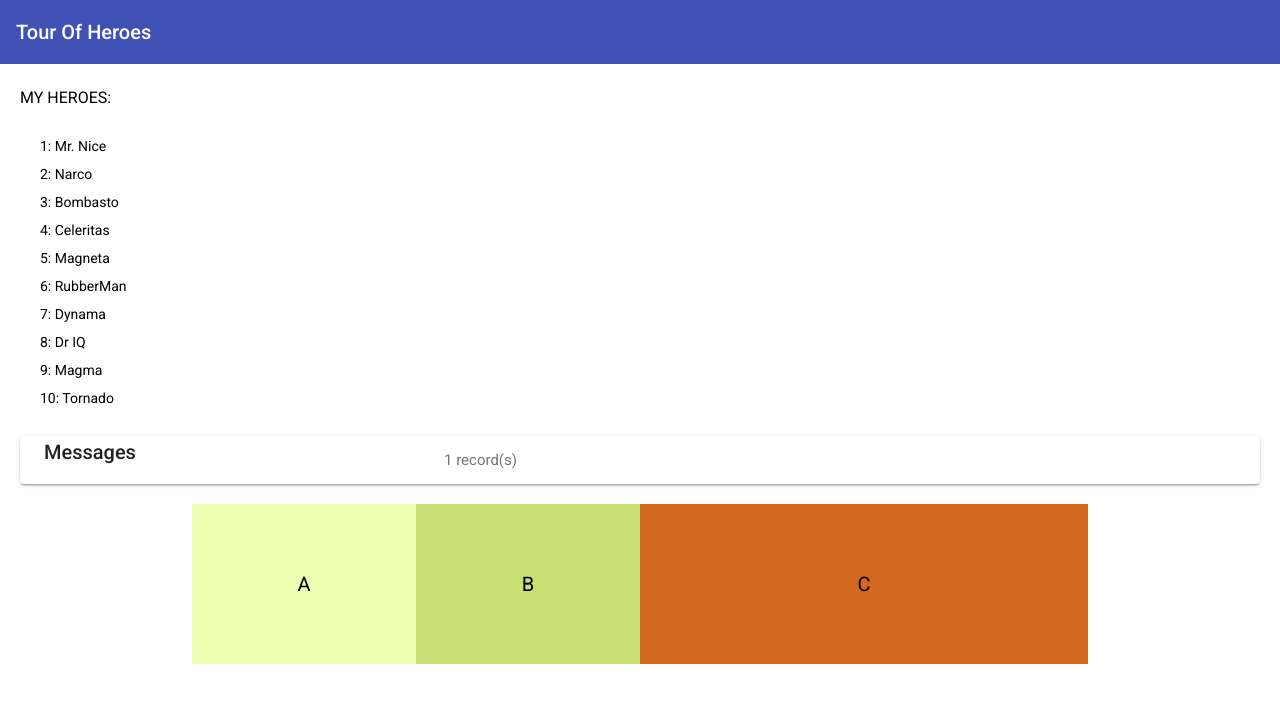
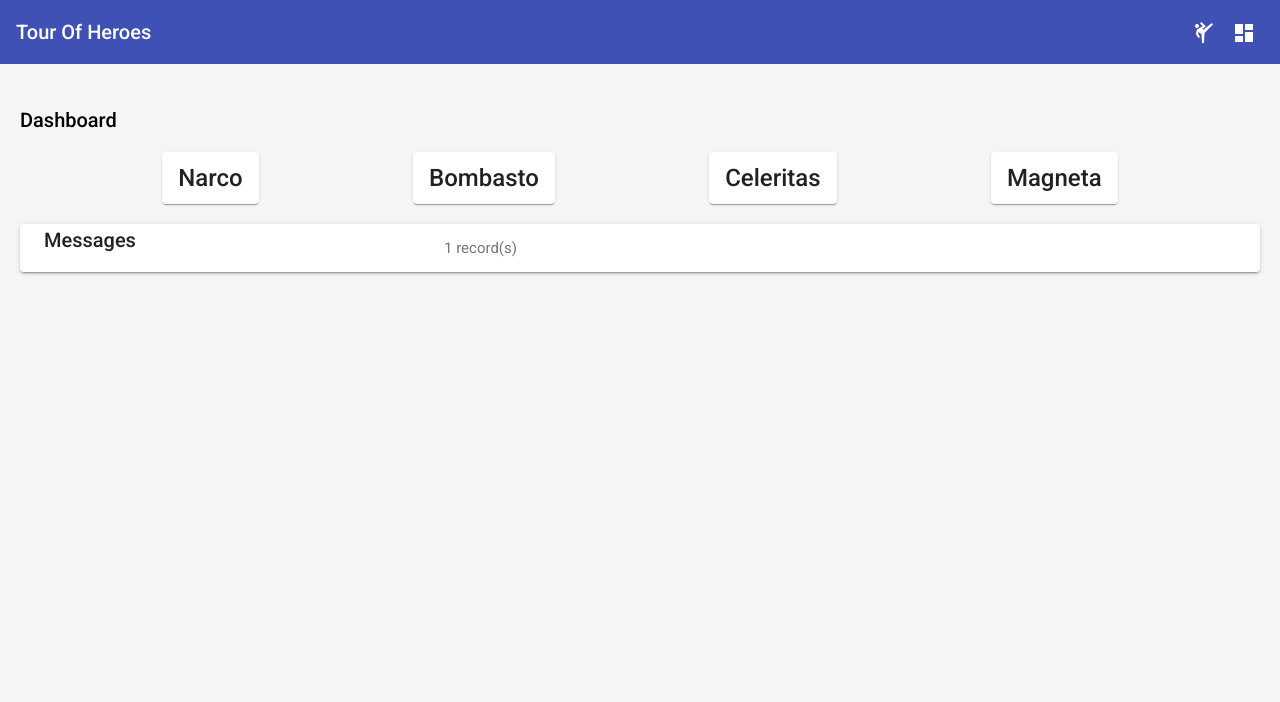
Before and after one commit to Denis-D-S/tour-of-heroes-angular, an Angular app: page /dashboard in a window 1280 px wide. Before the commit this address led to /. Shown: the top 702 px of the page. Built offline with nearby package versions, Linux system fonts and the light colour scheme.

Commit message:
mais várias modificações

```diff
--- a/src/app/app.component.html
+++ b/src/app/app.component.html
@@ -1,22 +1,34 @@
+<!--TÍTULO -->
+<mat-toolbar color="primary">
+    <span>{{title}}</span>
 
-  <mat-toolbar color="primary">
-    <span>{{title}}</span>
+<!--    BOTÃO NO HEADER QUE CHAMA A LISTA DE HEROES (componente heroes) -->
+    <span class="example-spacer"></span>
+    <button mat-icon-button
+            aria-label="Heroes list"
+            routerLink="/heroes"
+            matTooltip="Heroes list">
+      <mat-icon>sports_martial_arts</mat-icon>
+    </button>
+
+  <!--    BOTÃO NO HEADER QUE CHAMA O DASHBOARD (componente dashboard) -->
+  <button mat-icon-button
+          aria-label="Dashboard"
+          routerLink="/dashboard"
+          matTooltip="Dashboard">
+    <mat-icon>dashboard</mat-icon>
+  </button>
+
   </mat-toolbar>
 
-  <div class="content">
-    <app-heroes></app-heroes>
+<!--RESTO DOS COMPONENTES... -->
+  <div class="content" fxLayoutGap="50px">
+
+    <!--COMPONENTES DA APLICAÇÃO QUE SÃO CHAMADOS VIA ROTAS: -->
+    <router-outlet></router-outlet>
+
+<!--    COMPONENTE DE MENSAGENS SENDO CHAMADO -->
     <app-messages></app-messages>
-    <!--<router-outlet></router-outlet>-->
+
+<!--    <app-dashboard></app-dashboard>-->
   </div>
-
-
-
-<div fxLayout = "row wrap" fxLayoutAlign="center center" >
-  <!-- SEGUNDA DIV -->
-  <div fxFlex="70%" fxFlex.sm="100%" fxFlex.xs="100%" fxLayout="row wrap">
-    <div class="divA" fxFlex="25%" fxFlex.sm="50%" fxFlex.xs="100%" fxLayoutAlign="center center">A</div>
-    <div class="divB" fxFlex="25%" fxFlex.sm="50%" fxFlex.xs="100%" fxLayoutAlign="center center">B</div>
-    <div class="divC" fxFlex="50%" fxFlex.sm="100%" fxFlex.xs="100%" fxLayoutAlign="center center">C</div>
-  </div>
-
-</div>
--- a/src/app/app.component.scss
+++ b/src/app/app.component.scss
@@ -3,9 +3,7 @@
   margin: 20px;
 }
 
+.example-spacer { //este CSS joga o ícone de coração para a direta do header (tool-bar)
+  flex: 1 1 auto;
 
-
-/* SEGUNDA DIV */
-.divA{font-size: 20px; min-height: 160px; background-color: rgb(237, 253, 177);}
-.divB{font-size: 20px; min-height: 160px; background-color: rgb(200, 223, 116);}
-.divC{font-size: 20px; min-height: 160px; background-color: chocolate;}
+}
--- /dev/null
+++ b/src/app/dashboard/dashboard.component.html
@@ -0,0 +1,10 @@
+
+<h2>Dashboard</h2>
+<div fxLayout="row wrap" fxLayoutGap="12px" fxLayoutAlign="space-evenly">
+  <mat-card *ngFor="let hero of heroes">
+    <mat-card-title>{{hero.name}}</mat-card-title>
+  </mat-card>
+</div>
+
+
+<!--<button (click)="getHeroes()">RODAR MÉTODO GET HEROES!</button>-->
--- /dev/null
+++ b/src/app/dashboard/dashboard.component.ts
@@ -0,0 +1,28 @@
+import { Component, OnInit } from '@angular/core';
+import {HeroService} from "../hero.service";
+import {Hero} from "../hero.model";
+import {Observable} from "rxjs";
+
+@Component({
+  selector: 'app-dashboard',
+  templateUrl: './dashboard.component.html',
+  styleUrls: ['./dashboard.component.scss']
+})
+export class DashboardComponent implements OnInit {
+  heroes: Hero[] = [];
+
+  constructor(private heroService: HeroService) { }
+
+  ngOnInit(): void {
+    this.getHeroes()
+  }
+
+  getHeroes(): void {
+    this.heroService.getHeroes().subscribe(heroes => this.heroes = heroes.slice(1,5));
+    // this.heroService.getHeroes().subscribe((heroes => this.heroes.map(hero => this.heroes = heroes.slice(1,5)));
+
+    console.log('Método getHeroes() executado');
+    console.log(this.heroes);
+  }
+
+}
--- a/src/app/hero-detail/hero-detail.component.html
+++ b/src/app/hero-detail/hero-detail.component.html
@@ -1,6 +1,7 @@
 
 <!--caso 'hero' seja undefined, o template não será renderizado.-->
 <div class="geral-hero-detail" *ngIf="hero">
+  <hr>
   <h3>HEROES Details: </h3>
 
   <div>id: {{hero.id}}</div>
--- a/src/app/hero.service.ts
+++ b/src/app/hero.service.ts
@@ -7,14 +7,14 @@ import {MessageService} from "./message.service";
 @Injectable({
   providedIn: 'root'
 })
-export class HeroService {
-
+export class HeroService { //esta classe simula a ideia de recebermos informações do BackEnd, porém, como estamos simulando, estamos pegando a lista de heróis mockada no mock-heroes.ts
   constructor(private messageService: MessageService) {}
 
   getHeroes(): Observable<Hero[]> {
-    this.messageService.add('HeroService: fetched heroes');
+    // this.messageService.add('HeroService: fetched heroes');
 
     const heroes = of(HEROES);
+    this.messageService.add('HeroService: fetched heroes');
     return heroes;  //retorna nossa lista de HEROES (nossa lista mockada de heróis) mas em forma de Observable Assíncrono
 
   }
--- a/src/app/heroes/heroes.component.ts
+++ b/src/app/heroes/heroes.component.ts
@@ -25,7 +25,7 @@ export class HeroesComponent implements OnInit {
     this.heroService.getHeroes().subscribe(heroes => this.heroes = heroes); //agora estamos preenchendo (com a lista de heróis) a variável inicializada vazia, porém de forma ASSÍNCRONA lendo o Observable da Service...
   }
 
-  onSelect(hero: Hero): void { //método para selecionar um herói quando clicar nele na lista
+  onSelect(hero: Hero): void { //método (ativado pelo evento de click) para selecionar um herói quando clicar nele na lista
     this.selectedHero = hero;
     this.messageService.add(`HeroesComponent: Selected hero id=${hero.id}`); //aqui estamos chamando o método add da MessageService, para adicionar uma mensagem na lista de mensagens
   }
--- a/src/styles.scss
+++ b/src/styles.scss
@@ -1,4 +1,4 @@
 /* You can add global styles to this file, and also import other style files */
 
 html, body { height: 100%; }
-body { margin: 0; font-family: Roboto, "Helvetica Neue", sans-serif; }
+body { margin: 0; font-family: Roboto, "Helvetica Neue", sans-serif; background-color: #f5f5f5; }
```
Also changed, not shown: src/app/app-routing.module.ts (+6 -7 lines), src/app/app.module.ts (+8 -2 lines), src/app/dashboard/dashboard.component.scss (added), src/app/heroes/heroes.component.html (line endings or trailing spaces), 1 other file (tests, documents, lock files or other folders).
